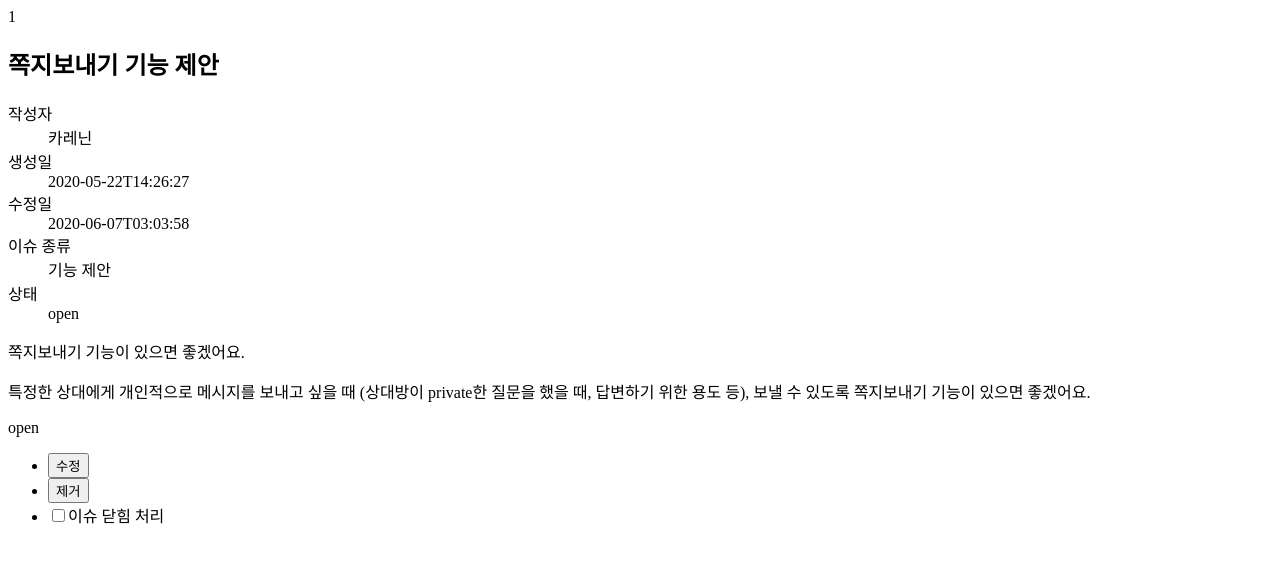
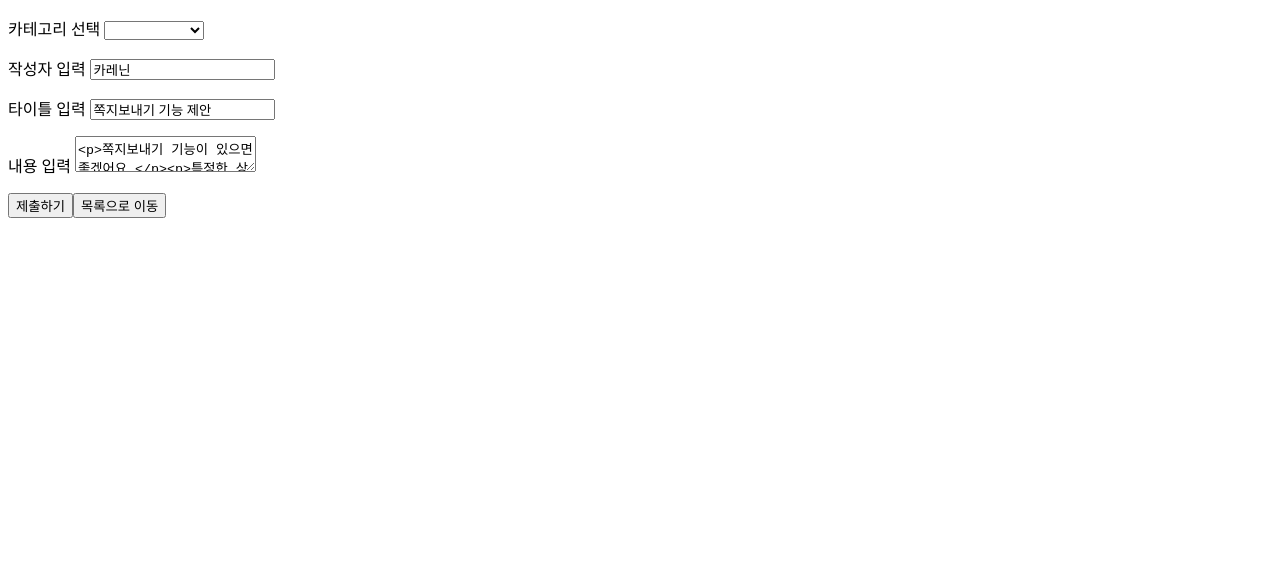
Before and after one commit to chwnam/bs-issue-tracker, a Vue app: page /1 in a window 1280 px wide. Both pictures are taken after a click on the button "수정". Shown: the top 562 px of the page. Built offline with nearby package versions, Linux system fonts and the light colour scheme.

Commit message:
Issue 수정기능 구현(더미)

```diff
--- a/src/App.vue
+++ b/src/App.vue
@@ -1,15 +1,16 @@
 <template>
   <div id="app">
-    <issue-single
-      v-if="current"
-      v-bind:data="issueSingleData"
-      v-bind:categories="issueCategoriesData"
-    />
     <issue-list
-      v-else
+      v-if="isHome"
       v-bind:data="issueListData"
       v-bind:openIssueCount="openIssueCount"
       v-bind:closeIssueCount="closeIssueCount"
+    />
+    <issue-single
+      v-else
+      :edit=edit
+      v-bind:data="issueSingleData"
+      v-bind:categories="issueCategoriesData"
     />
   </div>
 </template>
@@ -36,7 +37,7 @@ export default {
   },
   data() {
     return {
-      editorial: false, // 편집환경인지 아닌지
+      edit: false, // 편집환경인지 아닌지
       issueListData: [],
       issueSingleData: [],
       issueCategoriesData: [],
@@ -46,13 +47,18 @@ export default {
     }
   },
   computed: {
+    isHome: function() {
+      return this.$route.path === '/'
+    },
     current: function() {
       return this.$route.params.id
     }
   },
   watch: {
     $route (){
-      this.issueSingleData = []
+      if(this.current){
+        this.IssueSingleFetch(this.current)
+      }
     }
   },
   created() {
@@ -63,30 +69,44 @@ export default {
       this.IssueSingleFetch(this.current)
     })
     EventBus.$on('onClickModify', () => {
-      console.log('EventBus $on onClickModify')
+      this.edit = true
     })
     EventBus.$on('onClickRemove', () => {
       let boolean = confirm('Are You Sure?')
 
       if(boolean){
         this.issueListData.splice(this.singleDataIndexlocated, 1)
-        this.$router.push('/');
+        this.$router.replace('/');
       }
     })
     EventBus.$on('onChangeStatus', (v) => {
       this.issueListData[this.singleDataIndexlocated].status = v
-      //console.log(this.issueListData[this.singleDataIndexlocated].status, v)
     })
     EventBus.$on('onClickNewIssue', () => {
-      this.$router.push('/new');
+      this.$router.replace('/new');
     })
     EventBus.$on('onSubmitForm', (formData) => {
       let obj = formData
-      obj.id = Date.now() // 아이디값 임의로 생성. 이는 백엔드에서 처리할 예정
-      let arr = this.issueListData.concat(obj)
-      this.issueListData = arr
 
-      alert('새로운 이슈가 추가되었습니다')
+      if(!obj.id){  // 새로 생성된 게시글에 한해 아이디값 임의로 생성. 이는 백엔드에서 처리할 예정
+        obj.id = Date.now()
+        let arr = this.issueListData.concat(obj)
+        this.issueListData = arr
+      }else {
+        let arr = this.issueListData;
+
+        let i = 0;
+        arr.some(el => {
+          if (Number(el.id) === Number(obj.id)) {
+            arr.splice(i, 1, obj)
+            //arr.splice(i, 0, obj);
+            this.issueListData = arr
+          }
+          i++
+        });
+        i = 0
+      }
+      this.edit = false
       this.$router.push('/');
     })
   },
--- a/src/Models/IssueListModel.js
+++ b/src/Models/IssueListModel.js
@@ -46,7 +46,7 @@ export default {
     return new Promise(res => {
       setTimeout(()=> {
         res(data)
-      }, 200);
+      }, 0);
     })
   }
 }
--- a/src/components/IssueForm.vue
+++ b/src/components/IssueForm.vue
@@ -1,5 +1,5 @@
 <template>
-  <form ref="form" @submit.prevent="onSubmitForm" action="">
+  <form ref="form" @submit.prevent="onSubmitForm">
     <p v-if="failValid"><strong style="color:red">다 입력해야해요!</strong></p>
     <p>
       <label>
@@ -41,13 +41,12 @@ import EventBus from '../EventBus'
 
 export default {
   name: 'IssueForm',
-  props: {
-    categories: Array
-  },
+  props: ["edit", "categories", "singleData"],
   data() {
     return {
       failValid: false,
       category: '',
+      id: '',
       formValues: {
         categories: [],
         author: '',
@@ -58,7 +57,7 @@ export default {
     }
   },
   computed: {
-    validation: function() {
+    validation() {
       return {
         category: this.formValues.categories.length,
         author: this.formValues.author.trim(),
@@ -66,7 +65,7 @@ export default {
         content: this.formValues.content.trim(),
       }
     },
-    isValid: function () {
+    isValid() {
       const validation = this.validation;
       return Object.keys(validation).every(function(key) {
         return validation[key]
@@ -78,6 +77,14 @@ export default {
       this.formValues.categories = [];
       let arr = this.formValues.categories.concat(this.category)
       this.formValues.categories = arr
+    },
+    singleData() {
+      this.bindSingleData()
+    }
+  },
+  created() {
+    if(this.singleData){
+      this.bindSingleData()
     }
   },
   methods: {
@@ -86,6 +93,7 @@ export default {
         this.createdDate = new Date();
 
         const formData = {
+          "id": this.id,
           "title": this.formValues.title,
           "author": this.formValues.author,
           "date": this.createdDate,
@@ -100,8 +108,18 @@ export default {
         this.failValid = true
       }
     },
+    bindSingleData() {
+      const arr = this.singleData
+
+      this.id = arr.id
+      this.formValues.categories = arr.categories
+      this.formValues.author = arr.author
+      this.formValues.title = arr.title
+      this.formValues.content = arr.content
+      this.createdDate = arr.createdDate
+    },
     resetForm() {
-      this.formValues.category = ''
+      this.formValues.categories = ''
       this.formValues.author = ''
       this.formValues.title = ''
       this.formValues.content = ''
--- a/src/pages/IssueSingle.vue
+++ b/src/pages/IssueSingle.vue
@@ -1,14 +1,16 @@
 <template>
   <div>
-    {{current}}
-    <article v-if="current === 'new'">
-      에디터 환경
     <issue-form
+      v-if="current === 'new'"
       v-bind:categories="categories"
     />
-    </article>
-    <template v-else>
-      <article>
+    <issue-form
+      v-else-if="edit"
+      :edit=edit
+      v-bind:categories="categories"
+      v-bind:singleData="data"
+    />
+    <article v-else>
       <h2>{{data.title}}</h2>
       <dl>
         <dt>작성자</dt>
@@ -37,9 +39,9 @@
     </article>
 
     <issue-single-aside
+      v-if="!edit"
       v-bind:status="data.status"
     />
-    </template>
   </div>
 </template>
 
@@ -55,10 +57,15 @@ export default {
     IssueSingleAside,
     IssueForm
   },
-  props: ["data", "editorial", "categories"],
+  props: ["data", "edit", "categories"],
   computed: {
     current: function() {
       return this.$route.params.id
+    },
+    lastPath: function() {
+      let path = this.$route.path.split('/')
+
+      return path[path.length - 1]
     }
   },
   created() {
--- a/src/routes.js
+++ b/src/routes.js
@@ -9,6 +9,5 @@ export default new VueRouter({
     { path: '/' },
     { path: '/:id' },
     { path: '/new' },
-    { path: '/edit' }
   ]
 })
```
Lines whose indentation alone changed are shown as unchanged.
